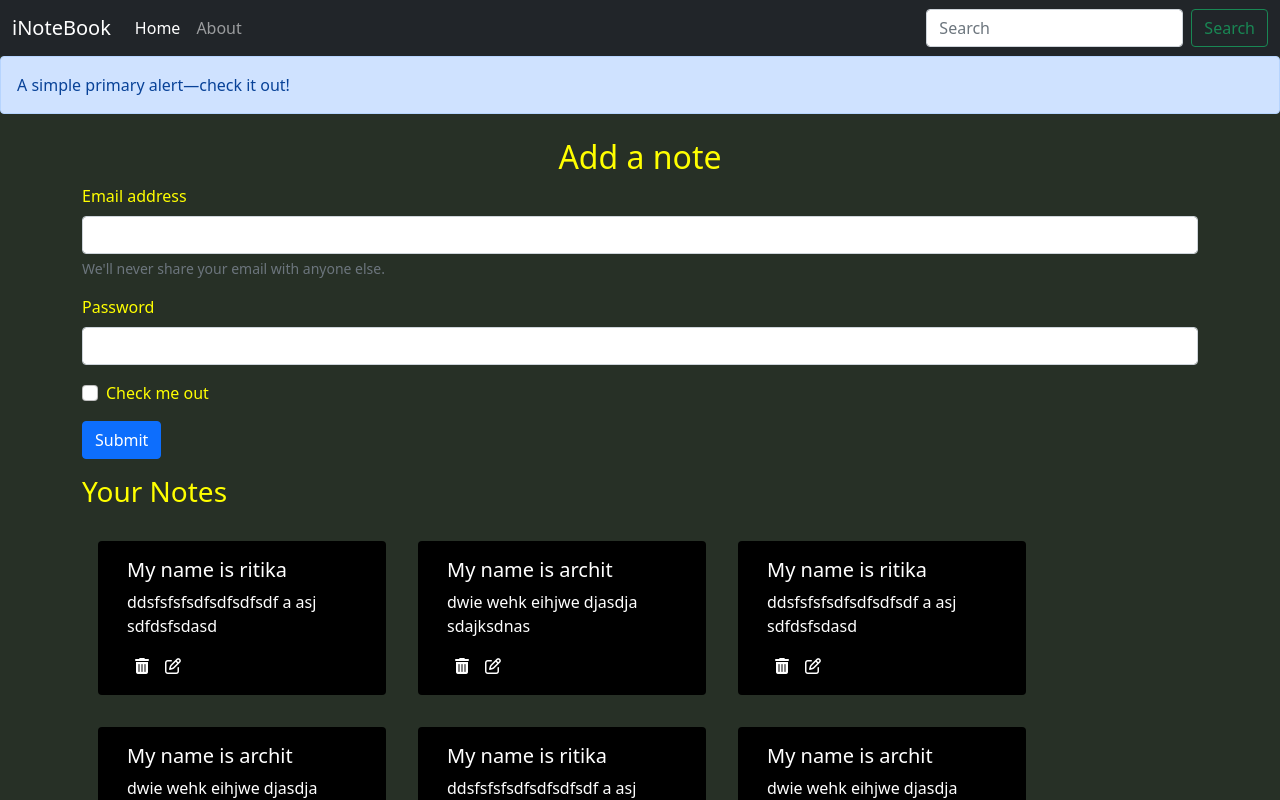
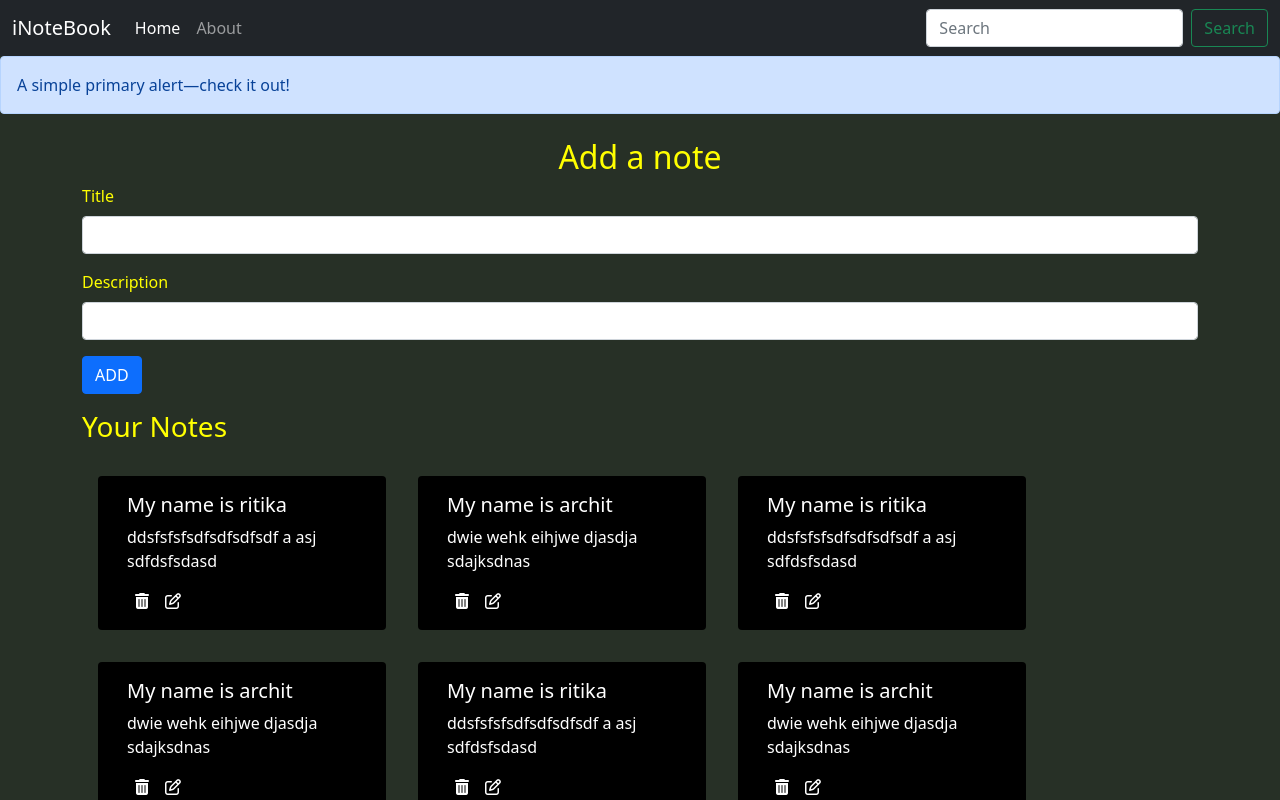
Before and after one commit to architjain798/stickynotes, a React (Create React App) app: page / in a window 1280 px wide. Shown: the top 800 px of the page. Built offline with nearby package versions, Linux system fonts and the light colour scheme.

Commit message:
Added the add notes functionality

```diff
--- a/src/components/AddNote.js
+++ b/src/components/AddNote.js
@@ -1,46 +1,57 @@
-import React from "react";
+import React, { useState, useContext } from "react";
+import noteContext from "../context/notes/noteContext";
 
 const AddNote = () => {
+  const [note, setNote] = useState({
+    title: "",
+    description: "",
+    tag: "default",
+  });
+
+  const context = useContext(noteContext);
+
+  const { addNote } = context;
+
+  const onChange = (e) => {
+    setNote({ ...note, [e.target.name]: e.target.value });
+  };
+
+  const handleClick = (e) => {
+    e.preventDefault();
+    addNote(note);
+  };
+
   return (
     <div>
       <h2 className="text-center">Add a note</h2>
       <form>
         <div className="mb-3">
           <label htmlFor="exampleInputEmail1" className="form-label">
-            Email address
+            Title
           </label>
           <input
-            type="email"
+            type="text"
             className="form-control"
             id="exampleInputEmail1"
             aria-describedby="emailHelp"
+            name="title"
+            onChange={onChange}
           />
-          <div id="emailHelp" className="form-text">
-            We'll never share your email with anyone else.
-          </div>
         </div>
         <div className="mb-3">
           <label htmlFor="exampleInputPassword1" className="form-label">
-            Password
+            Description
           </label>
           <input
-            type="password"
+            type="text"
             className="form-control"
             id="exampleInputPassword1"
+            name="description"
+            onChange={onChange}
           />
         </div>
-        <div className="mb-3 form-check">
-          <input
-            type="checkbox"
-            className="form-check-input"
-            id="exampleCheck1"
-          />
-          <label className="form-check-label" htmlFor="exampleCheck1">
-            Check me out
-          </label>
-        </div>
-        <button type="submit" className="btn btn-primary">
-          Submit
+        <button type="submit" className="btn btn-primary" onClick={handleClick}>
+          ADD
         </button>
       </form>
     </div>
--- a/src/components/Notes.js
+++ b/src/components/Notes.js
@@ -4,7 +4,7 @@ import NoteItem from "./NoteItem";
 const Notes = () => {
   const context = useContext(noteContext);
 
-  const { data, addNote } = context;
+  const { data } = context;
 
   return (
     <>
--- a/src/context/notes/NoteState.js
+++ b/src/context/notes/NoteState.js
@@ -80,13 +80,13 @@ const NoteState = (props) => {
   const [data, setData] = useState(dataStatic);
 
   //Add a Note
-  const addNote = () => {
+  const addNote = ({ title, description, tag }) => {
     let note = {
       _id: "624aa0329a3c90d0efbf2c00",
       user: "624428a33aa412d3ddb7e55ADDED",
-      title: "My name is ADDED",
-      description: "dwie wehk eihjwe djasdja sdajksdnas ADDED",
-      tag: "today ADDED",
+      title: title,
+      description: description,
+      tag: tag,
       date: "1649057842721",
       __v: 0,
     };
```
